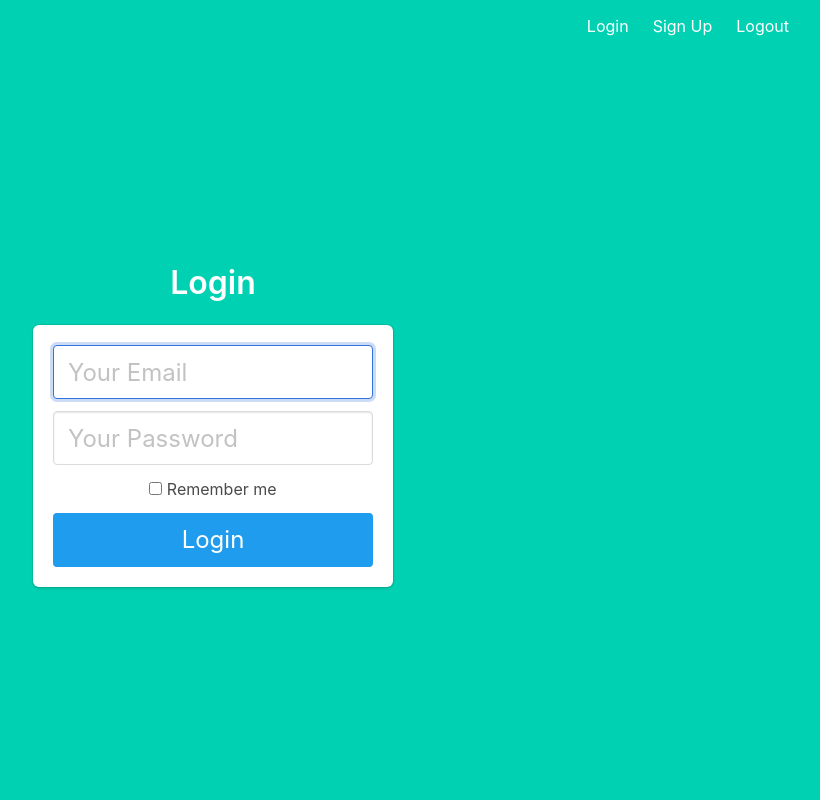
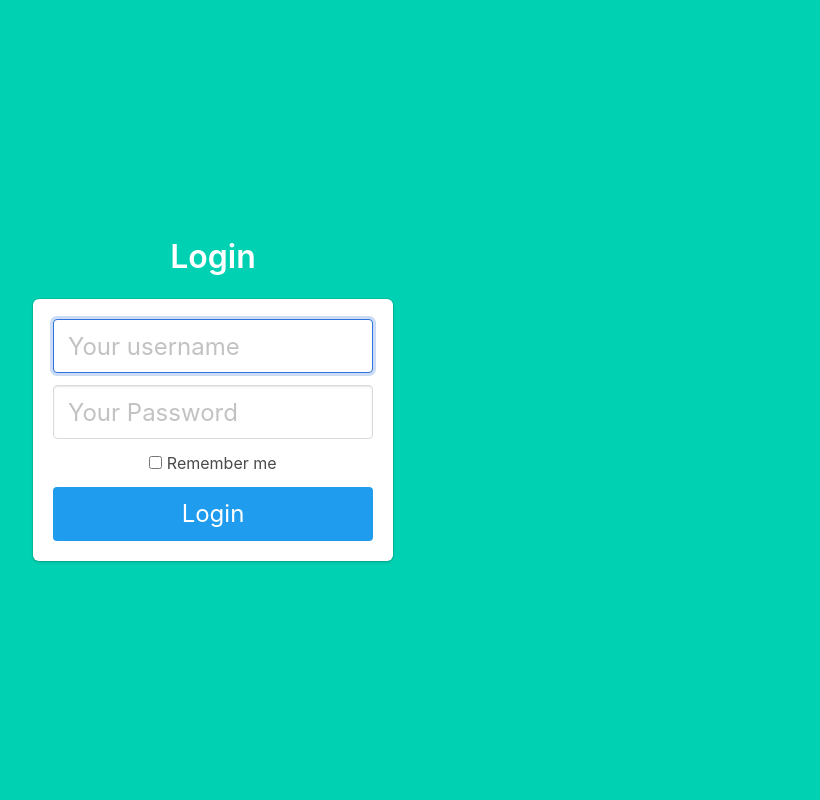
Before and after one commit to Svesh1-800/FlaskCrudRequestManager, a Python web app: template auth/templates/auth/login.html in a window 1280 px wide. Shown: the whole page, without its empty margins (427-1247 px from the left). Run offline with Jinja, Linux system fonts and the light colour scheme; the template is opened without the code that fills it, so the values that code supplies are empty.

Commit message:
Login and signup templates

```diff
--- a/auth/templates/auth/base.html
+++ b/auth/templates/auth/base.html
@@ -12,27 +12,6 @@
 <body>
     <section class="hero is-primary is-fullheight">
 
-        <div class="hero-head">
-            <nav class="navbar">
-                <div class="container">
-
-                    <div id="navbarMenuHeroA" class="navbar-menu">
-                        <div class="navbar-end">
-
-                            <a href="{{ url_for('auth.login') }}" class="navbar-item">
-                                Login
-                            </a>
-                            <a href="{{ url_for('auth.signup') }}" class="navbar-item">
-                                Sign Up
-                            </a>
-                            <a href="{{ url_for('auth.logout') }}" class="navbar-item">
-                                Logout
-                            </a>
-                        </div>
-                    </div>
-                </div>
-            </nav>
-        </div>
 
         <div class="hero-body">
             <div class="container has-text-centered">
--- a/auth/templates/auth/login.html
+++ b/auth/templates/auth/login.html
@@ -7,7 +7,7 @@
         <form method="POST" action="/login">
             <div class="field">
                 <div class="control">
-                    <input class="input is-large" type="email" name="email" placeholder="Your Email" autofocus="">
+                    <input class="input is-large" type="text" name="name" placeholder="Your username" autofocus="">
                 </div>
             </div>
 
```
Also changed, not shown: auth/models.py (added, +18 -0 lines), auth/views.py (+11 -3 lines), project/models.py (+0 -16 lines), runner.py (+4 -3 lines), test.db.
